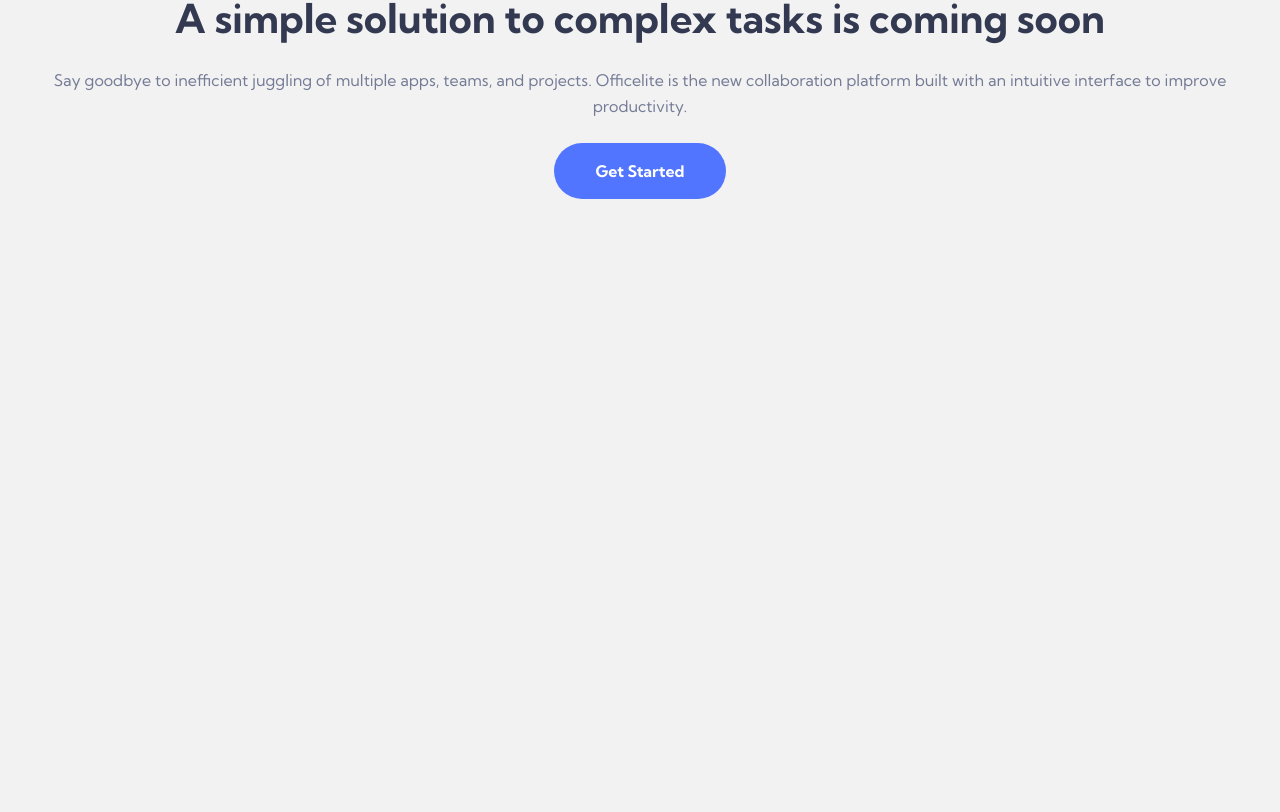
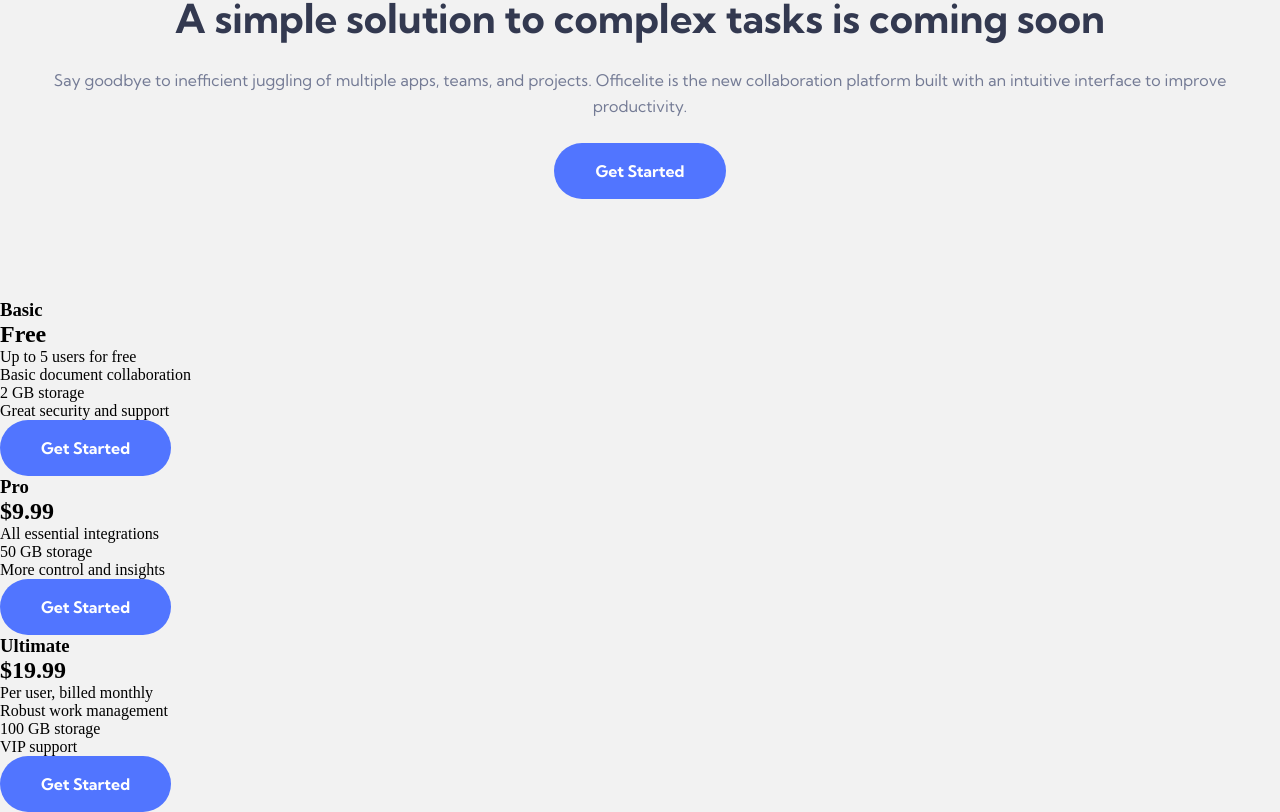
Before and after one commit to Oleksandr-Berd/officelite-soon, a React (Create React App) app: page / in a window 1280 px wide. Shown: the part 445-1257 px from the top of the page. Before the commit the page ends 800 px from the top, so only its background shows below. Built offline with nearby package versions, Linux system fonts and the light colour scheme.

Commit message:
made a basic mark up for the proposition section mob

```diff
--- /dev/null
+++ b/src/components/Proposition/Proposition.tsx
@@ -0,0 +1,61 @@
+import ButtonLink from "../../ui/ButtonLink/ButtonLink";
+
+const Proposition:React.FC = () => {
+    return (
+      <ul>
+        <li>
+          <h3>Basic</h3>
+          <h2>Free</h2>
+          <p>Up to 5 users for free</p>
+          <ul>
+            <li>
+              <p>Basic document collaboration</p>
+            </li>
+            <li>
+              <p>2 GB storage</p>
+            </li>
+            <li>
+              <p>Great security and support</p>
+            </li>
+          </ul>
+          <ButtonLink />
+        </li>
+        <li>
+          <h3>Pro</h3>
+          <h2>$9.99</h2>
+          <p>All essential integrations</p>
+          <ul>
+            <li>
+              <p>50 GB storage</p>
+            </li>
+            <li>
+              <p>More control and insights</p>
+            </li>
+            <li>
+              <p></p>
+            </li>
+          </ul>
+          <ButtonLink />
+        </li>
+        <li>
+          <h3>Ultimate</h3>
+          <h2>$19.99</h2>
+          <p>Per user, billed monthly</p>
+          <ul>
+            <li>
+              <p>Robust work management</p>
+            </li>
+            <li>
+              <p>100 GB storage</p>
+            </li>
+            <li>
+              <p>VIP support</p>
+            </li>
+          </ul>
+          <ButtonLink />
+        </li>
+      </ul>
+    );
+}
+
+export default Proposition;
--- a/src/pages/HomePage/HomePage.tsx
+++ b/src/pages/HomePage/HomePage.tsx
@@ -1,8 +1,10 @@
 import Intro from "../../components/Intro/Intro";
+import Proposition from "../../components/Proposition/Proposition";
 
 const HomePage:React.FC = () => {
     return ( <div>
         <Intro/>
+        <Proposition/>
     </div> );
 }
 
```
